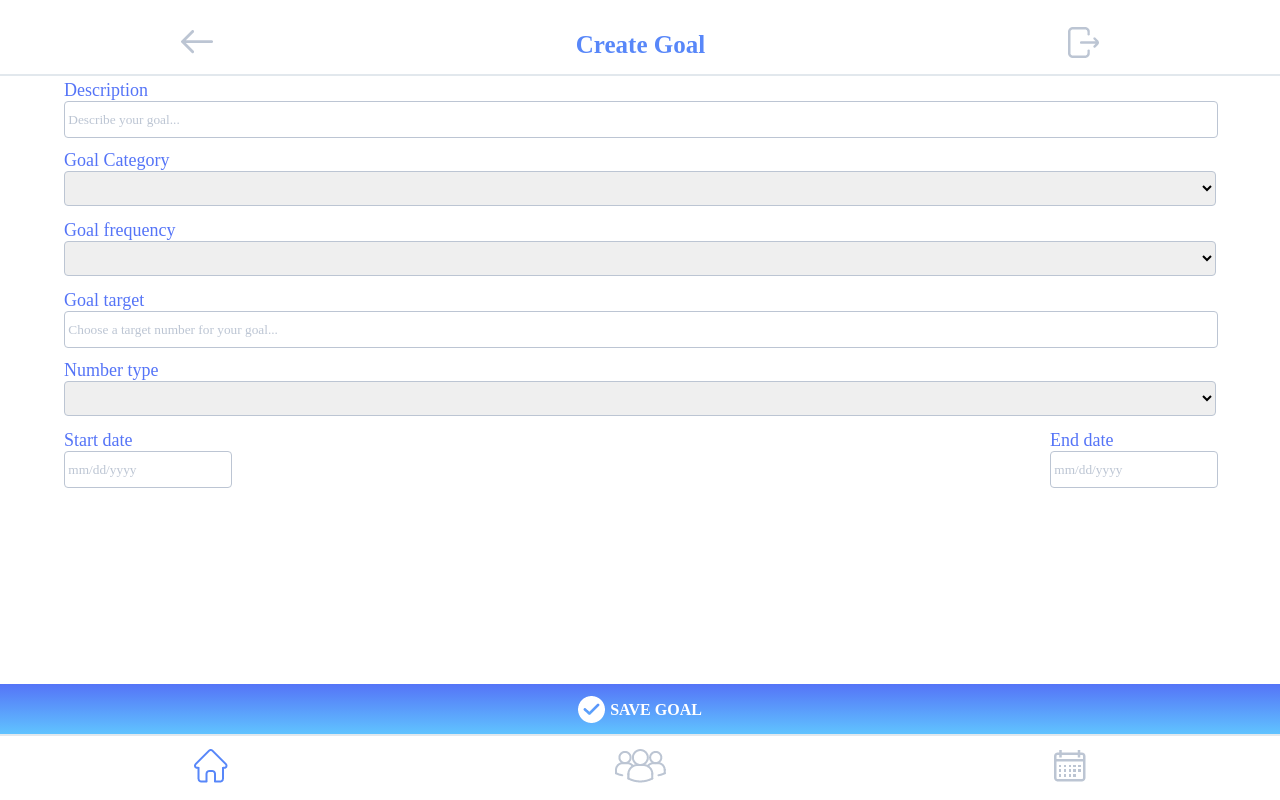
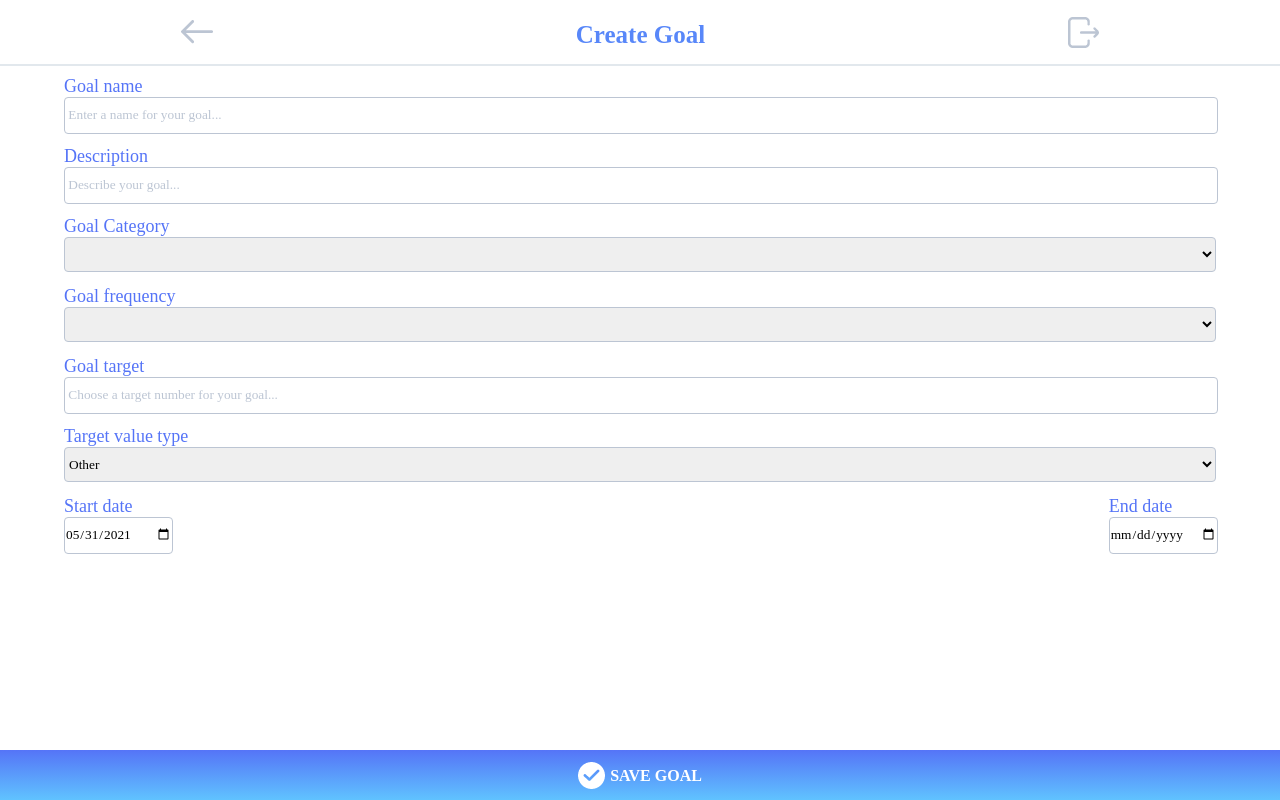
Before and after one commit to ZacharyKathe/Kinetic, a React (Create React App) app: page /creategoal in a window 1280 px wide. Built offline with nearby package versions, Linux system fonts and the light colour scheme; a web font is replaced by a local one.

Commit message:
goals save now, back button works as well. make sure to update models

```diff
--- a/package.json
+++ b/package.json
@@ -10,6 +10,7 @@
     "cors": "^2.8.5",
     "express": "^4.17.1",
     "jsonwebtoken": "^8.5.1",
+    "moment": "^2.29.1",
     "mongoose": "^5.12.8",
     "morgan": "^1.9.1",
     "react": "^17.0.2",
--- a/src/App.js
+++ b/src/App.js
@@ -31,7 +31,7 @@ function App() {
     const token = localStorage.getItem("token")
     if (token) {
       API.getDashboard(token).then(res => {
-        console.log(res.data);
+        // console.log(res.data);
         setUserState({
           token: token,
           user: {
@@ -154,7 +154,7 @@ function App() {
       <Route exact path="/newuser">
         <Signup
           user={userState.user}
-          handleFormSubmit={handleSignupFormSubmit}
+          handleSignupFormSubmit={handleSignupFormSubmit}
           signupFormState={signupFormState}
           setSignupFormState={setSignupFormState}
         />
@@ -166,7 +166,7 @@ function App() {
         <Group user={userState.user} token={userState.token}/>
       </Route>
       <Route exact path="/creategoal">
-        <CreateGoal user={userState.usre} token={userState.token} />
+        <CreateGoal user={userState.user} token={userState.token} />
       </Route>
       {/* <NavTabs /> */}
     </Router>
--- a/src/components/DashboardCard/index.js
+++ b/src/components/DashboardCard/index.js
@@ -1,7 +1,6 @@
 import React from "react";
 import API from "../../utils/API";
 import { useHistory } from "react-router-dom";
-import {confirmable } from 'react-confirm';
 
 function DashboardCard(props) {
 
--- a/src/components/NavTop/index.js
+++ b/src/components/NavTop/index.js
@@ -2,13 +2,17 @@ import React from "react";
 import backBtn from "../../images/back.png";
 import exit from "../../images/exit.png";
 import "./style.css";
+import { useHistory } from "react-router-dom";
 
 function NavTop(props) {
+
+    const history = useHistory();
+
     return (
-        <div className="top-nav">
-           <img src={backBtn} alt="back button" />
-           <p className="header-text">{props.header}</p>
-           <img src={exit} alt="log out button" />
+        <div className="top-nav" onClick={() => history.goBack()}>
+            <img src={backBtn} alt="back button" />
+            <p className="header-text">{props.header}</p>
+            <img src={exit} alt="log out button" />
         </div>
     )
 }
--- a/src/components/SaveGoalBtn/index.js
+++ b/src/components/SaveGoalBtn/index.js
@@ -1,12 +1,16 @@
 import React from "react";
 import "./style.css";
 import saveBtn from "../../images/save-btn.png";
+import { useHistory } from "react-router-dom";
 
-function SaveGoalBtn (props) {
+function SaveGoalBtn(props) {
+
+    const history = useHistory();
+
     return (
         <div className="save-goal-btn">
-           <img src={saveBtn} alt="save button" />
-           <p id="save-goal-text"> SAVE GOAL</p>
+            <img src={saveBtn} alt="save button" />
+            <p id="save-goal-text"> SAVE GOAL</p>
         </div>
     )
 }
--- a/src/index.css
+++ b/src/index.css
@@ -111,6 +111,11 @@
     display: flex;
 
 }
+
+.create-goal-form {
+    padding-top: 4.1rem;
+}
+
 .goalheading{
     padding-bottom: 20px;
     padding-top: 5px;
--- a/src/pages/CreateGoal.js
+++ b/src/pages/CreateGoal.js
@@ -1,35 +1,58 @@
 import React, { useState } from "react";
-import { Link, useLocation } from "react-router-dom";
+import { useHistory } from "react-router-dom";
 import Col from "../components/Col";
 import Row from "../components/Row";
 import NavTop from "../components/NavTop";
-import NavBottom from "../components/NavBottom";
+// import NavBottom from "../components/NavBottom";
 import SaveGoalBtn from "../components/SaveGoalBtn";
-import homeActive from "../images/home-active.png";
-import groups from "../images/groups.png";
-import calendar from "../images/calendar.png";
+// import homeActive from "../images/home-active.png";
+// import groups from "../images/groups.png";
+// import calendar from "../images/calendar.png";
+import API from "../utils/API"
 import "../index.css";
+import { MongooseDocument } from "mongoose";
 
+const moment = require("moment");
 
 // repurposed from login, needs update for create goal
-const CreateGoal = () => {
-  const [username, setusername] = useState("");
-  const [password, setpassword] = useState("");
+const CreateGoal = (props) => {
+  const history = useHistory();
+
+  const [newGoal, setNewGoal] = useState({
+    goal_name: "",
+    goal_description: "",
+    goal_category: "",
+    goal_frequency: "",
+    goal_target: "",
+    value_type: "",
+    goal_start: moment().format("YYYY-MM-DD"),
+
+  });
+
   const handleSubmit = (e) => {
     e.preventDefault();
-    console.log(username, password);
-    setusername("");
-    setpassword("");
+    // console.log(props.token);
+    if (props.token) {
+    API.createGoal(newGoal, props.token)
+      .then(res => {
+        // history.push('/dashboard')
+        history.goBack();
+      })
+      .catch(err => {
+        // console.log(props.token);
+        console.log(err);
+      })
+    }
   };
 
-  const location = useLocation();
+  // const location = useLocation();
 
   return (
     <div className="create-goal">
       <NavTop header="Create Goal" />
 
 
-        <form onSubmit={handleSubmit}>
+        <form onSubmit={handleSubmit} className="create-goal-form">
           <Row className="create-goal-row">
             <Col size="12">
               <p className="create-goal-label">Goal name</p>
@@ -38,8 +61,8 @@ const CreateGoal = () => {
                 type="text"
                 placeholder=" Enter a name for your goal..."
                 name="goal_name"
-                // value={goal_name}
-                //onChange={(event) => setusername(event.target.value)}
+                value={newGoal.goal_name}
+                onChange={(e) => setNewGoal({...newGoal, goal_name: e.target.value})}
               />
             </Col>
           </Row>
@@ -51,8 +74,8 @@ const CreateGoal = () => {
                 type="text"
                 placeholder=" Describe your goal..."
                 name="goal_description"
-                // value={goal_description}
-                // onChange={(event) => setpassword(event.target.value)}
+                value={newGoal.goal_description}
+                onChange={(e) => setNewGoal({...newGoal, goal_description: e.target.value})}
               />
             </Col>
           </Row>
@@ -64,10 +87,10 @@ const CreateGoal = () => {
                 type="text"
                 placeholder=" Choose a goal category..."
                 name="goal_category"
-                // value={goal_description}
-                // onChange={(event) => setpassword(event.target.value)}
+                value={newGoal.goal_category}
+                onChange={(e) => setNewGoal({...newGoal, goal_category: e.target.value})}
               >
-                <option value="" disabled selected hidden> </option>
+                <option value="" disabled defaultValue hidden> </option>
                 <option value="Diet">Diet</option>
                 <option value="Education">Education</option>
                 <option value="Exercise">Exercise</option>
@@ -87,10 +110,11 @@ const CreateGoal = () => {
                 type="text"
                 placeholder=" Choose a goal frequency..."
                 name="goal_frequency"
-                // value={goal_description}
-                // onChange={(event) => setpassword(event.target.value)}
+                value={newGoal.goal_frequency}
+                onChange={(e) => setNewGoal({...newGoal, goal_frequency: e.target.value})}
               >
-                <option value="" disabled selected hidden> </option>
+                <option value="" disabled defaultValue hidden> </option>
+                <option value="One Time">One Time</option>
                 <option value="Daily">Daily</option>
                 <option value="Weekly">Weekly</option>
                 <option value="Monthly">Monthly</option>
@@ -103,26 +127,26 @@ const CreateGoal = () => {
               <p className="create-goal-label">Goal target</p>
               <input
                 className="create-goal-input"
-                type="text"
+                type="number"
                 placeholder=" Choose a target number for your goal..."
                 name="goal_target"
-                // value={goal_target}
-                // onChange={(event) => setpassword(event.target.value)}
+                value={newGoal.goal_target}
+                onChange={(e) => setNewGoal({...newGoal, goal_target: e.target.value})}
               />
             </Col>
           </Row>
           <Row className="create-goal-row">
             <Col size="12">
-              <p className="create-goal-label">Number type</p>
+              <p className="create-goal-label">Target value type</p>
               <select
                 className="create-goal-input"
                 type="text"
-                placeholder=" What type of number is your target..."
-                name="number_type"
-                // value={number_type}
-                // onChange={(event) => setpassword(event.target.value)}
+                placeholder=" What type of value is your target..."
+                name="value_type"
+                value={newGoal.value_type}
+                onChange={(e) => setNewGoal({...newGoal, value_type: e.target.value})}
               >
-                <option value="" disabled selected hidden> </option>
+                <option value="Other" defaultValue hidden>Other</option>
                 <option value="Event">Event</option>
                 <option value="Hours">Hours</option>
                 <option value="Kilograms">Kilograms</option>
@@ -131,6 +155,7 @@ const CreateGoal = () => {
                 <option value="Minutes">Minutes</option>
                 <option value="Kilometers">Kilometers</option>
                 <option value="Pounds">Pounds</option>
+                {/* <option value="Other">Other</option> */}
               </select>
             </Col>
           </Row>
@@ -141,11 +166,10 @@ const CreateGoal = () => {
               </p>
               <input
                 className="create-goal-input"
-                type="text"
-                placeholder=" mm/dd/yyyy"
+                type="date"
                 name="goal_start"
-                // value={goal_start}
-                // onChange={(event) => setpassword(event.target.value)}
+                value={newGoal.goal_start}
+                onChange={(e) => setNewGoal({...newGoal, goal_start: e.target.value})}
               />
             </div>
             <div className="actual-dates">
@@ -154,24 +178,26 @@ const CreateGoal = () => {
               </p>
               <input
                 className="create-goal-input"
-                type="text"
+                type="date"
                 placeholder=" mm/dd/yyyy"
                 name="goal_finish"
-                // value={goal_finish}
-                // onChange={(event) => setpassword(event.target.value)}
+                value={newGoal.goal_finish}
+                onChange={(e) => setNewGoal({...newGoal, goal_finish: e.target.value})}
               />
             </div>
           </div>
 
-        </form>
         <div className="nav-btm-fixed">
-          <SaveGoalBtn />
-          <NavBottom
+          <SaveGoalBtn
+          handleSubmit={handleSubmit}
+          />
+          {/* <NavBottom
               homeBtn={homeActive}
               groupsBtn={groups}
               calendarBtn={calendar}
-            />
+          /> */}
         </div>
+        </form>
     </div>
   );
 };
--- a/src/utils/API.js
+++ b/src/utils/API.js
@@ -43,6 +43,14 @@ const API = {
         authorization: `Bearer ${token}`
       }
     });
+  },
+  createGoal: function (newGoalData, mytoken) {
+    console.log(mytoken);
+    return axios.post(`${URL_PREFIX}/api/goals/`, newGoalData, {
+      headers: {
+        authorization: `Bearer ${mytoken}`
+      }
+    });
   }
 
 }
```
Also changed, not shown: src/pages/Dashboard.js (+12 -13 lines), 1 other file (tests, documents, lock files or other folders).
